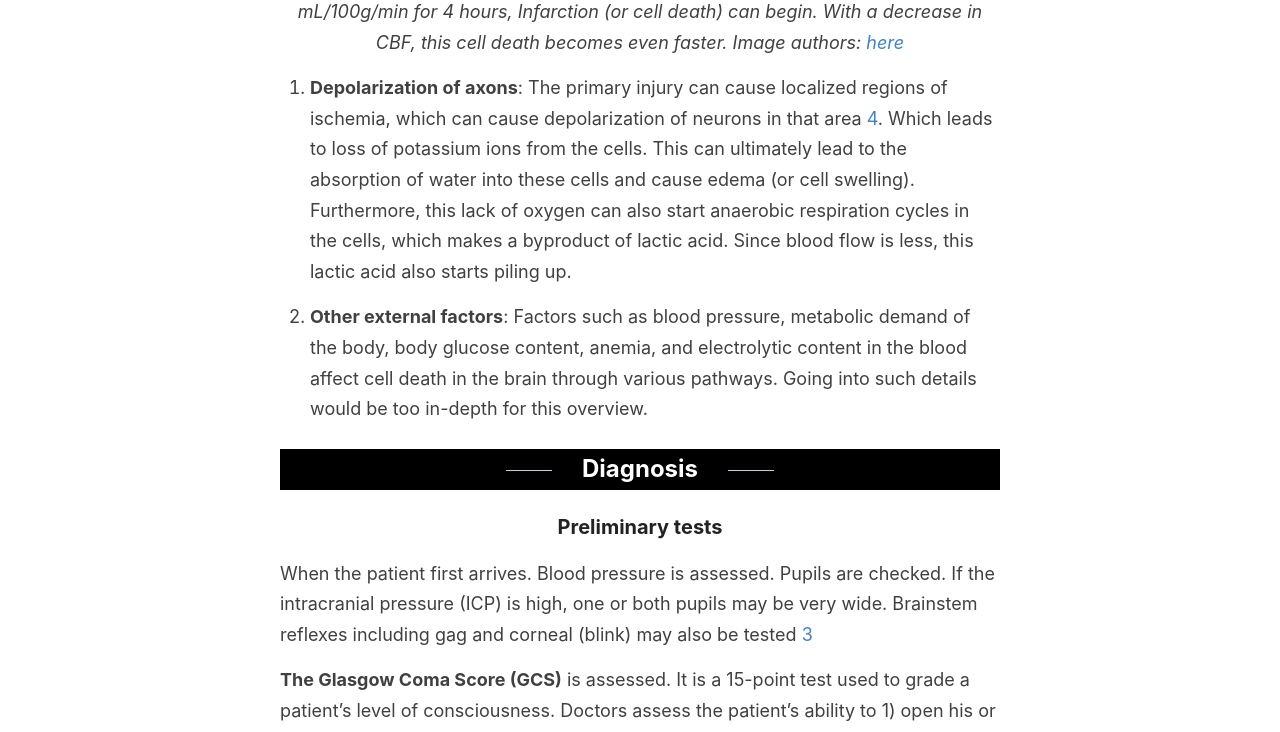
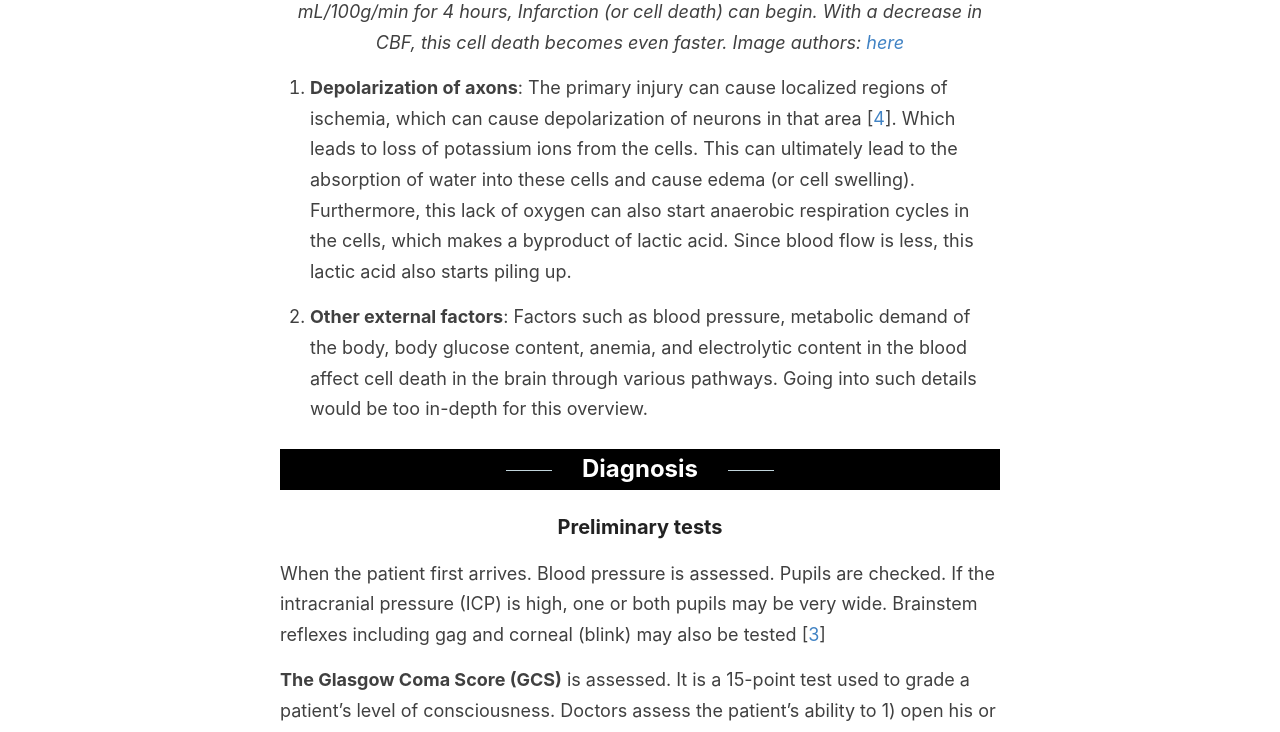
Before and after one commit to CodeSeeker99/codeseeker99.github.io, a Jekyll site: the page built from _posts/2021-02-06-Traumatic-Brain-Injury.md, in a window 1280 px wide and 1400 px high, scrolled down 2946 px. Shown: the part 183-915 px from the top of the window. Built offline with Jekyll 4.4.1, drawn with Linux system fonts in a browser that asks for light colours; our own code applies the rules of GitHub Pages for plain Markdown files; some of the changed text lies outside the part shown.

```diff
--- a/_posts/2021-02-06-Traumatic-Brain-Injury.md
+++ b/_posts/2021-02-06-Traumatic-Brain-Injury.md
@@ -7,7 +7,7 @@ _A quick summary of the clinical processes that go into diagnosing a traumatic b
 
 ## What is a traumatic brain injury?
 
-Traumatic brain injury (TBI) is a form of acquired brain injury. It occurs when a sudden trauma causes damage to the brain. TBI can result when the head suddenly and violently hits an object, or when an object pierces the skull and enters brain tissue [1](https://www.ninds.nih.gov/Disorders/All-Disorders/Traumatic-Brain-Injury-Information-Page). Typically a result of road accidents, sports injuries, or assaults. The impact that causes the head to jerk suddenly causes a **primary injury**. Symptoms of this can include confusion, dizziness, or loss of consciousness completely. This is not the end of the story, however. Due to the effects of the impact, certain **secondary injuries** can appear. eg. A traumatic injury to the head may cause the brain to shift to one side, causing a blockage in an artery, which can cause brain cells to slowly die due to **hypoxia** (lack of oxygen) in that region.
+Traumatic brain injury (TBI) is a form of acquired brain injury. It occurs when a sudden trauma causes damage to the brain. TBI can result when the head suddenly and violently hits an object, or when an object pierces the skull and enters brain tissue [[1](https://www.ninds.nih.gov/Disorders/All-Disorders/Traumatic-Brain-Injury-Information-Page)]. Typically a result of road accidents, sports injuries, or assaults. The impact that causes the head to jerk suddenly causes a **primary injury**. Symptoms of this can include confusion, dizziness, or loss of consciousness completely. This is not the end of the story, however. Due to the effects of the impact, certain **secondary injuries** can appear. eg. A traumatic injury to the head may cause the brain to shift to one side, causing a blockage in an artery, which can cause brain cells to slowly die due to **hypoxia** (lack of oxygen) in that region.
 
 Depending on the effect of the injury, it can be a **focal** if it is localised in only one area of the brain or **diffused** if it is more spread out all over the brain. According to the severity of the injury, TBIs are classified as:
 
@@ -23,7 +23,7 @@ When the head is injured, the immediate effect felt due to the mechanism of inju
 
   2. **Contusion**: This is the bruising of brain tissue. When examined under a microscope, cerebral contusions are comparable to bruises in other parts of the body. They consist of areas of injured or swollen brain mixed with blood that has leaked from arteries, veins, or capillaries.
 
-  3. **Hematomas**: These are blood clots within the brain (called **Intracerebral**), between the brain and its dura (lining) (called **epidural**) or between its dura and the skull (called **epidural**). These clots form due to some form of arterial bleeding. While small clots can be re-absorbed by the brain [2](https://mayfieldclinic.com/pe-tbi.htm), large ones apply pressure inside the brain and need to be surgically removed.
+  3. **Hematomas**: These are blood clots within the brain (called **Intracerebral**), between the brain and its dura (lining) (called **epidural**) or between its dura and the skull (called **epidural**). These clots form due to some form of arterial bleeding. While small clots can be re-absorbed by the brain [[2](https://mayfieldclinic.com/pe-tbi.htm)], large ones apply pressure inside the brain and need to be surgically removed.
 
   4. **Haemorrhages**: These represent more active bleeding scenarios where the blood does not clot that easily, usually due to the rupturing of an artery as opposed to a capillary or vein in hematomas. These can be either inside the brain tissue (**Intracerebral**) or inside the subarachnoid space (**Subarachnoid**) which is the space between the innermost lining of the brain (pia mater) and middle lining of the brain (arachnoid mater).
 
@@ -38,7 +38,7 @@ Continuation of damage to the brain as a result of physiological effects of prim
   ![flowchart]({{site.baseurl}}/images/ischemiagraph.png)
   <p style="text-align:center"><i> Graph showing the amount of time before cell death begins due to Ischemia (shortage of oxygen). You can see that if the brain gets a CBF of about 18 mL/100g/min for 4 hours, Infarction (or cell death) can begin. With a decrease in CBF, this cell death becomes even faster. Image authors: <a href="https://youtu.be/2JNTJKaz-aM?t=616">here</a> </i></p>
 
-  2. **Depolarization of axons**: The primary injury can cause localized regions of ischemia, which can cause depolarization of neurons in that area [4](https://youtu.be/dIBbSP9Q64c?t=220). Which leads to loss of potassium ions from the cells. This can ultimately lead to the absorption of water into these cells and cause edema (or cell swelling). Furthermore, this lack of oxygen can also start anaerobic respiration cycles in the cells, which makes a byproduct of lactic acid. Since blood flow is less, this lactic acid also starts piling up.
+  2. **Depolarization of axons**: The primary injury can cause localized regions of ischemia, which can cause depolarization of neurons in that area [[4](https://youtu.be/dIBbSP9Q64c?t=220)]. Which leads to loss of potassium ions from the cells. This can ultimately lead to the absorption of water into these cells and cause edema (or cell swelling). Furthermore, this lack of oxygen can also start anaerobic respiration cycles in the cells, which makes a byproduct of lactic acid. Since blood flow is less, this lactic acid also starts piling up.
 
   3. **Other external factors**: Factors such as blood pressure, metabolic demand of the body, body glucose content, anemia, and electrolytic content in the blood affect cell death in the brain through various pathways. Going into such details would be too in-depth for this overview.
 
@@ -46,7 +46,7 @@ Continuation of damage to the brain as a result of physiological effects of prim
 
 ### Preliminary tests
 
-When the patient first arrives. Blood pressure is assessed. Pupils are checked. If the intracranial pressure (ICP) is high, one or both pupils may be very wide. Brainstem reflexes including gag and corneal (blink) may also be tested [3](https://www.aans.org/Patients/Neurosurgical-Conditions-and-Treatments/Traumatic-Brain-Injury)
+When the patient first arrives. Blood pressure is assessed. Pupils are checked. If the intracranial pressure (ICP) is high, one or both pupils may be very wide. Brainstem reflexes including gag and corneal (blink) may also be tested [[3](https://www.aans.org/Patients/Neurosurgical-Conditions-and-Treatments/Traumatic-Brain-Injury)]
 
 **The Glasgow Coma Score (GCS)** is assessed. It is a 15-point test used to grade a patient's level of consciousness. Doctors assess the patient's ability to 1) open his or her eyes, 2) ability to respond appropriately to orientation questions, (“What is your name? What is the date today?”), and 3) ability to follow commands (“Hold up two fingers, or give a thumbs up”). If unconscious or unable to follow commands, his or her response to painful stimulation is checked. A number is taken from each category and added together to get the total GCS score.
 The score ranges from 3 to 15 and helps doctors classify an injury as mild, moderate, or severe. Mild TBI has a score of 13-15. Moderate TBI has a score of 9-12, and severe TBI has a score of 8 and below.
@@ -55,7 +55,7 @@ The score ranges from 3 to 15 and helps doctors classify an injury as mild, mode
 
 Diagnostic imaging tests are done in the same way as they are done for Strokes. That is, CT scans, CT angiograms, and MRI images are taken. Refer to [my post on stroke treatment](https://codeseeker99.github.io/how-is-a-stroke-treated/) for an overview of these.
 
-Since most TBIs include a fracture, CT scans are an excellent test of diagnosis. Magnetic resonance imaging (MRI) is not commonly used for acute head injury since it takes longer to perform an MRI than a CT. Because it is difficult to transport an acutely-injured patient from the emergency room to an MRI scanner, the use of MRI is impractical. However, once a patient is stabilized, MRI may demonstrate the existence of lesions that were not detected on the CT scan. [3](https://www.aans.org/Patients/Neurosurgical-Conditions-and-Treatments/Traumatic-Brain-Injury)
+Since most TBIs include a fracture, CT scans are an excellent test of diagnosis. Magnetic resonance imaging (MRI) is not commonly used for acute head injury since it takes longer to perform an MRI than a CT. Because it is difficult to transport an acutely-injured patient from the emergency room to an MRI scanner, the use of MRI is impractical. However, once a patient is stabilized, MRI may demonstrate the existence of lesions that were not detected on the CT scan. [[3](https://www.aans.org/Patients/Neurosurgical-Conditions-and-Treatments/Traumatic-Brain-Injury)]
 
 <h2 style="background-color:black; color:white">Treatment</h2>
 
```
